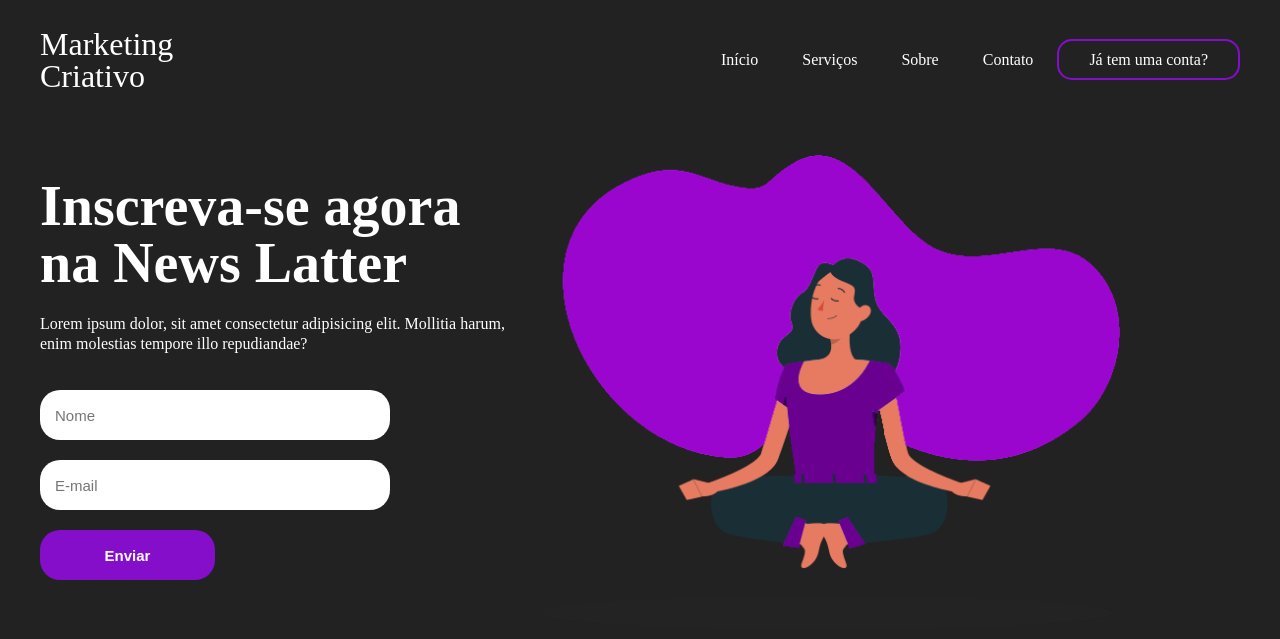
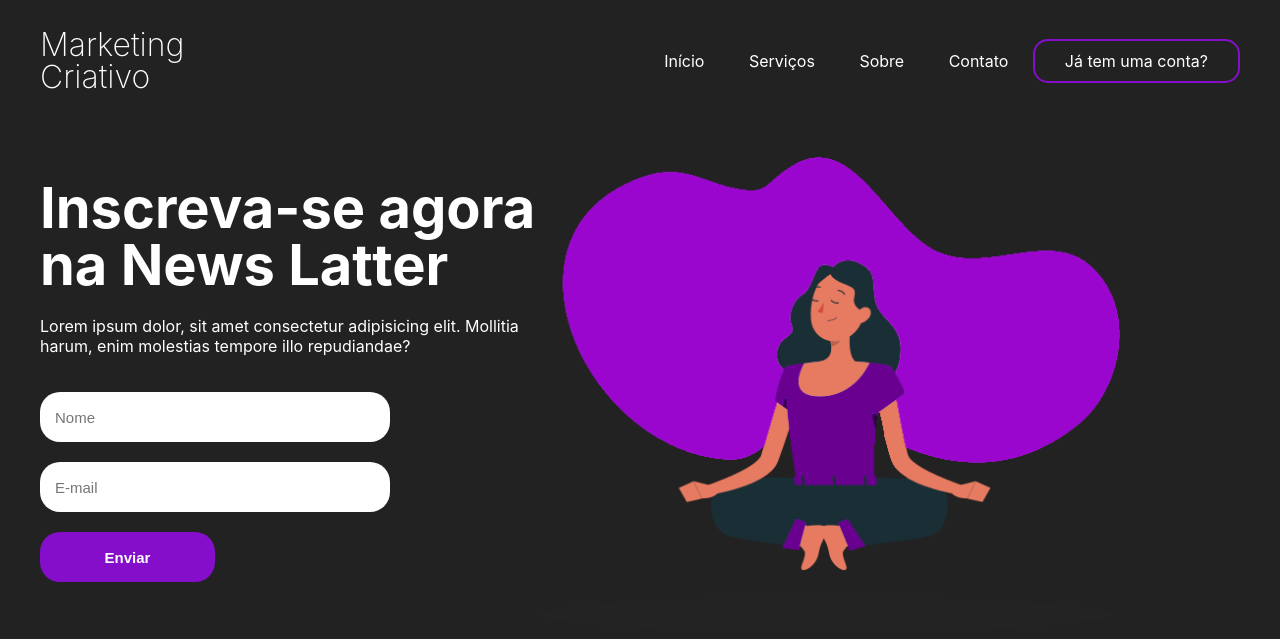
Before and after one commit to yDynamic/Landing-Page, a plain HTML site: page index.html in a window 1280 px wide. Drawn offline with Linux system fonts and the light colour scheme.

Commit message:
adicionar fonte

```diff
--- a/styles/estilo.css
+++ b/styles/estilo.css
@@ -1,7 +1,8 @@
 body {
   background-color: rgb(34, 34, 34);
   color: white;
-  font-family: "-apple-system, BlinkMacSystemFont, Segoe UI, Roboto, Helvetica, Arial, sans-serif, Apple Color Emoji, Segoe UI Emoji";
+  font-family: -apple-system, BlinkMacSystemFont, Segoe UI, Roboto, Helvetica,
+    Arial, sans-serif, Apple Color Emoji, Segoe UI Emoji;
   max-width: 1200px;
   margin: 0 auto;
   padding: 15px;
```
